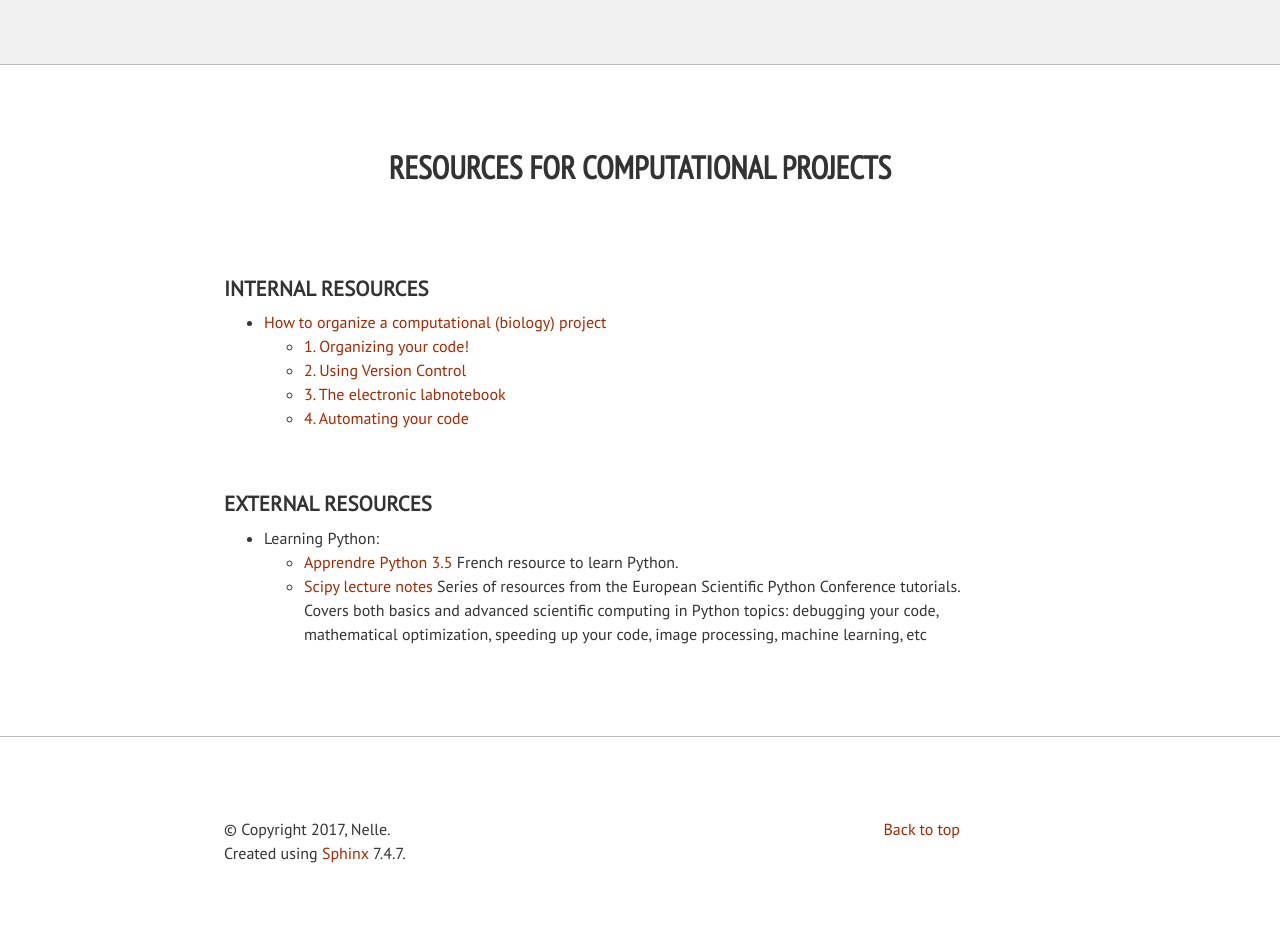
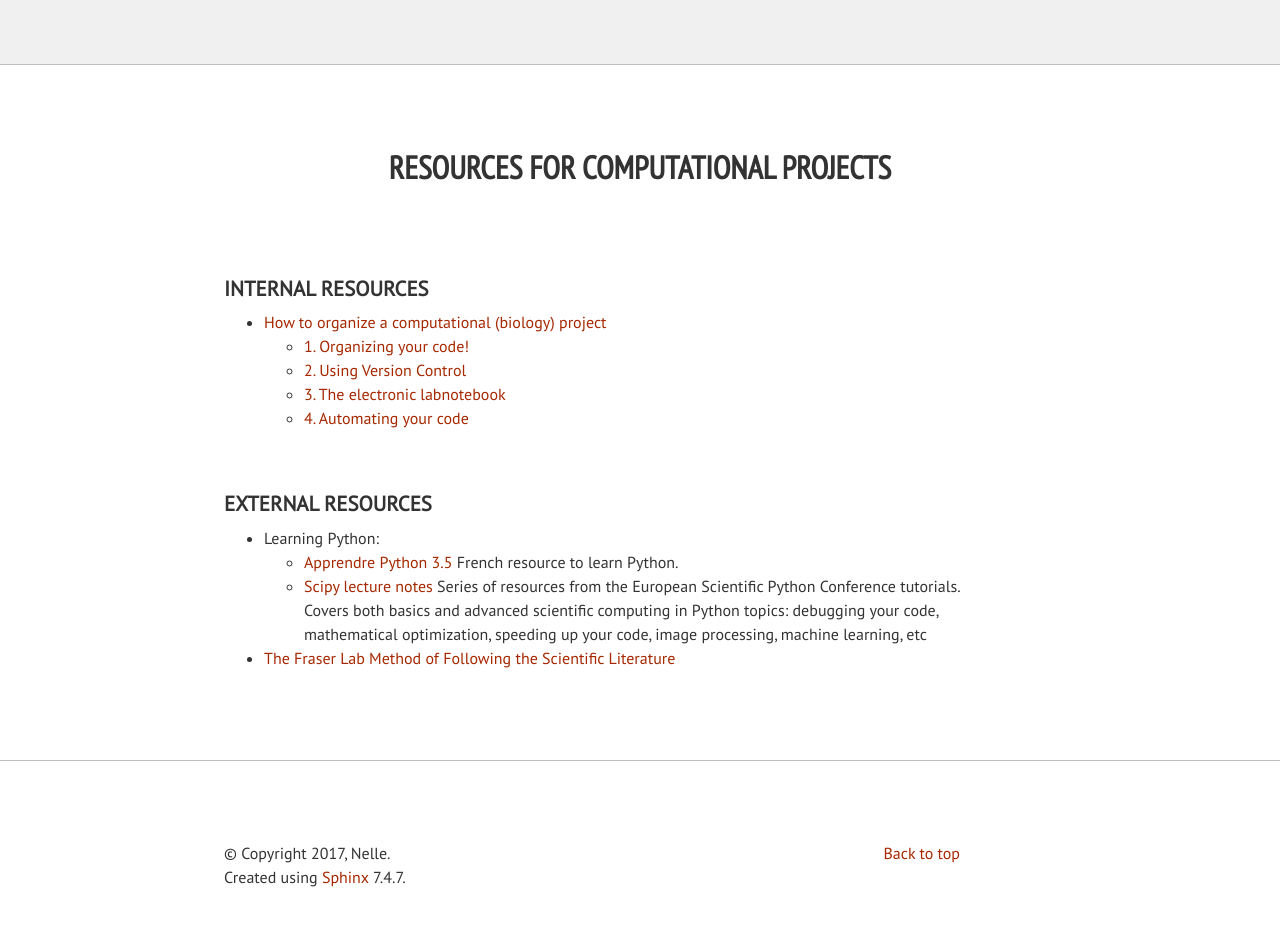
Before and after one commit to TrEE-TIMC/HOWTO-computational-project, a Sphinx documentation site: the page built from docs/index.rst, in a window 1280 px wide and 979 px high. Shown: the top 926 px of the window. Built offline with Sphinx 7.4.7, drawn with Linux system fonts in a browser that asks for light colours; formulas are drawn with MathJax 3.

Commit message:
Adding the fraser lab method for bibliography

```diff
--- a/docs/index.rst
+++ b/docs/index.rst
@@ -24,3 +24,5 @@ External resources
     basics and advanced scientific computing in Python topics: debugging your
     code, mathematical optimization, speeding up your code, image
     processing, machine learning, etc
+
+- `The Fraser Lab Method of Following the Scientific Literature <https://fraserlab.com/2013/09/28/The-Fraser-Lab-method-of-following-the-scientific-literature/>`_
```
